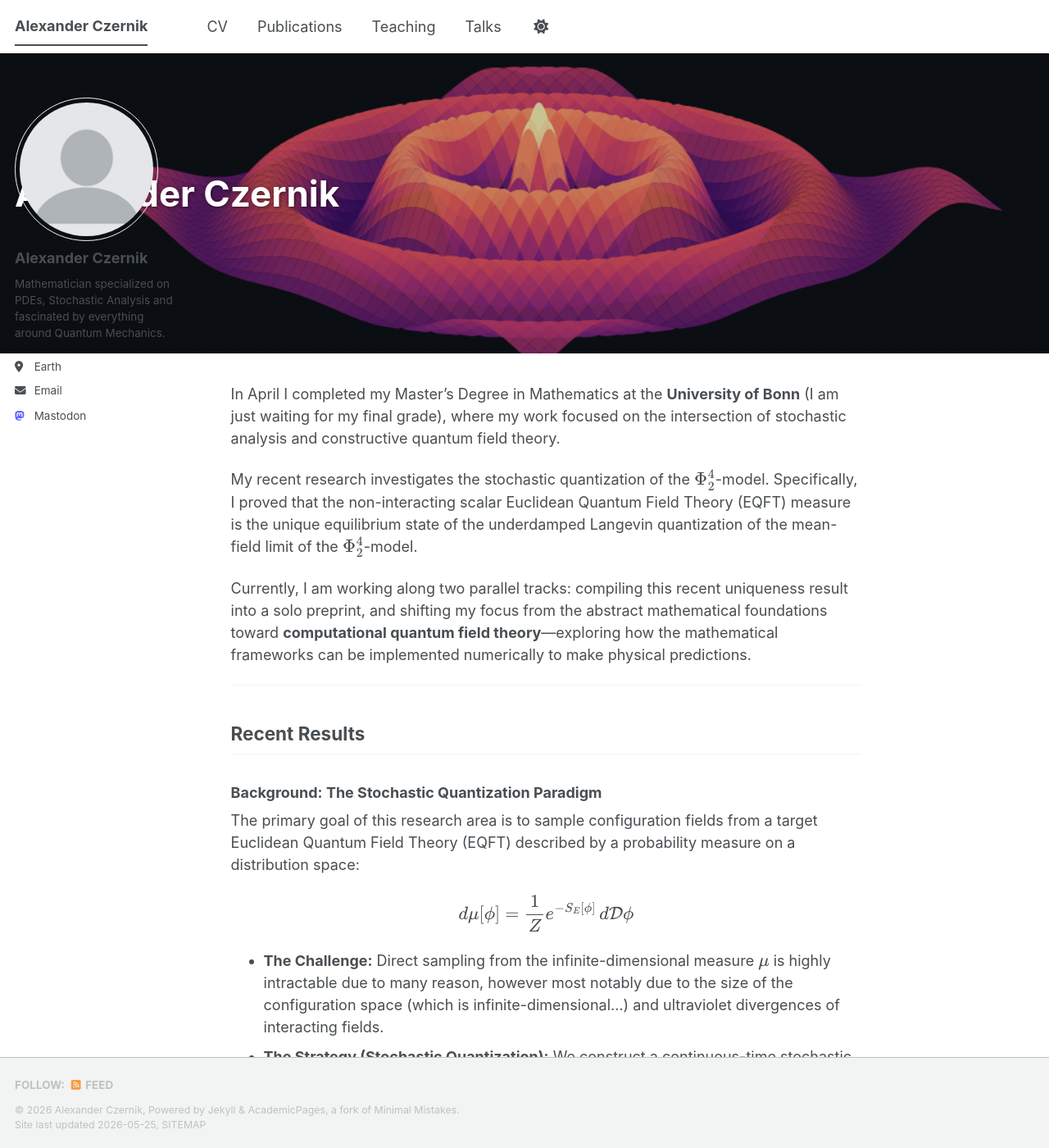
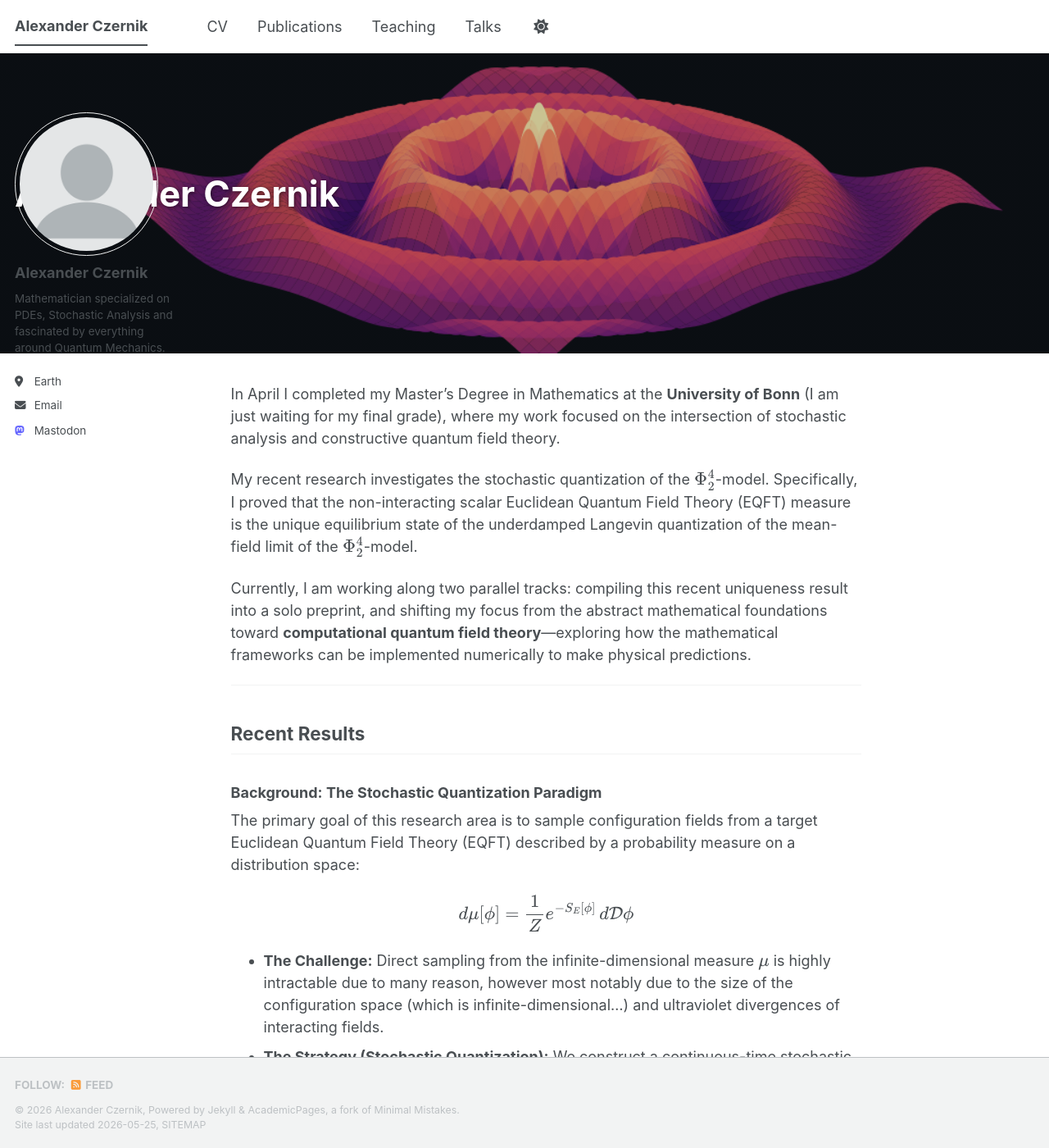
Before and after one commit to alexanderczernik/alexanderczernik.github.io, a Jekyll site: the page built from _pages/about.md, in a window 1280 px wide and 1400 px high. Shown: the whole window at 82% size. Built offline with Jekyll 4.4.1, drawn with Linux system fonts in a browser that asks for light colours; a script bundle is joined from its source files by our own code; library files that are not in the unit come from our copies.

Commit message:
Refactor CSS styles in custom.html

```diff
--- a/_includes/head/custom.html
+++ b/_includes/head/custom.html
@@ -15,22 +15,23 @@
 <meta name="theme-color" content="#ffffff"/>
 
 <style>
-  /* 1. Make the banner taller */
-  .page__hero--overlay {
+/* 1. Make the banner taller */
+.page__hero--overlay {
     padding-top: 150px !important;
     padding-bottom: 150px !important;
-  }
+}
 
-  /* 2. Hide the fallback title text so the banner is pure art
-  .page__hero--overlay .wrapper {
-    display: none !important;
-  }*/
+/* 2. Target the main container to push it down */
+#main {
+    display: block !important;
+    clear: both !important;
+    margin-top: 30px !important; /* Adjust this value if you need more spacing */
+}
 
-/* 3. Force the sidebar to stay below the banner on ALL devices */
-  .sidebar sticky {
+/* 3. Corrected syntax for the sticky sidebar */
+.sidebar.sticky {
     margin-top: 2em !important;
-  }
-
+}
 </style>
 
 <!-- end custom head snippets -->
```
